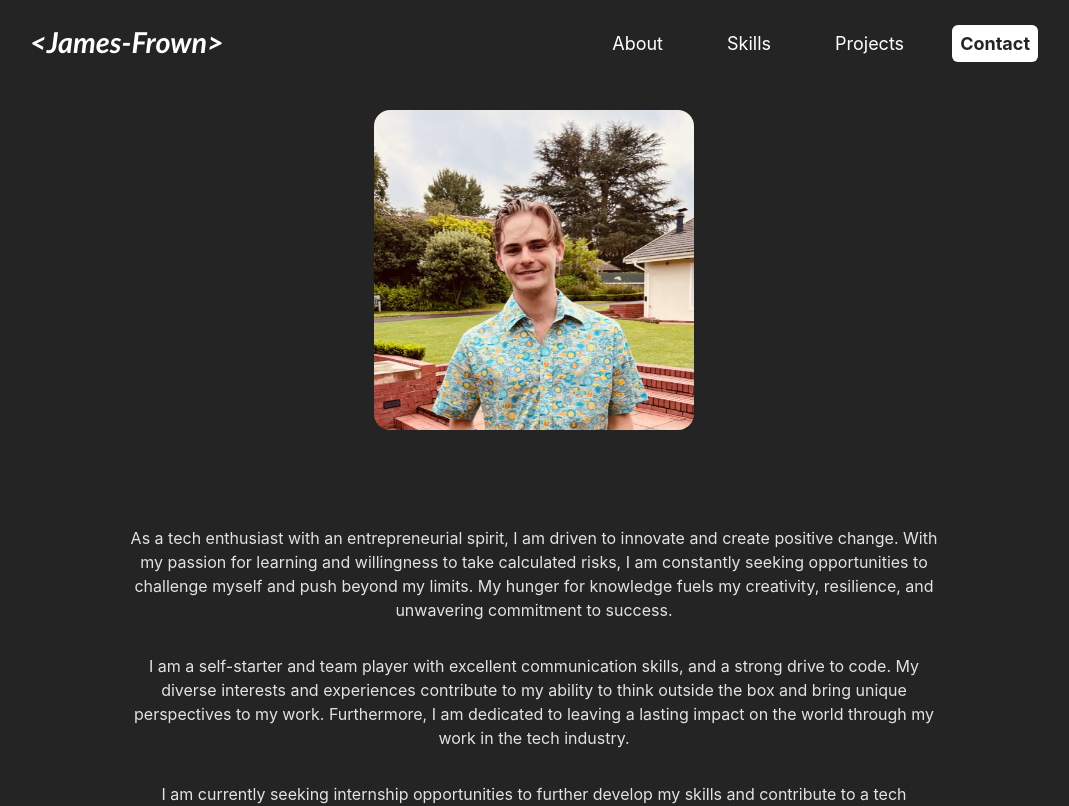
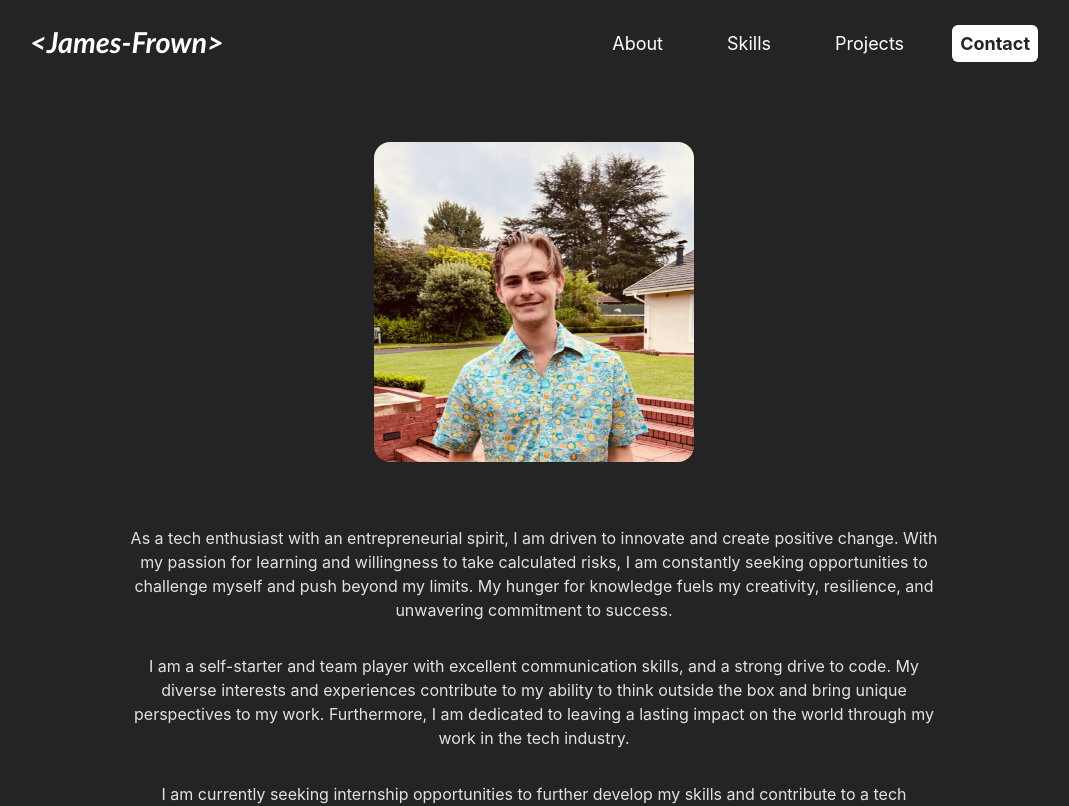
Before and after one commit to James-Frown/New-Portfolio, a React (Vite) app: page /about in a window 1280 px wide. Shown: the top 806 px of the page, without its empty margins (106-1175 px from the left). Built offline with nearby package versions, Linux system fonts and the light colour scheme.

Commit message:
Latest Changes

```diff
--- a/src/pages/aboutPage/summery.css
+++ b/src/pages/aboutPage/summery.css
@@ -8,7 +8,7 @@
     justify-content: center;
     align-items: center;
     text-align: center;
-    padding: 2rem;
+    padding-top: 4rem;
 }
 
 .image__selector {
@@ -72,7 +72,8 @@
         justify-content: center;
         align-items: center;
         text-align: center;
-        padding: 2rem;
+        padding-top: 2rem;
+        padding-bottom: 2rem;
     }
     .image__selector {
         display: block;
```
